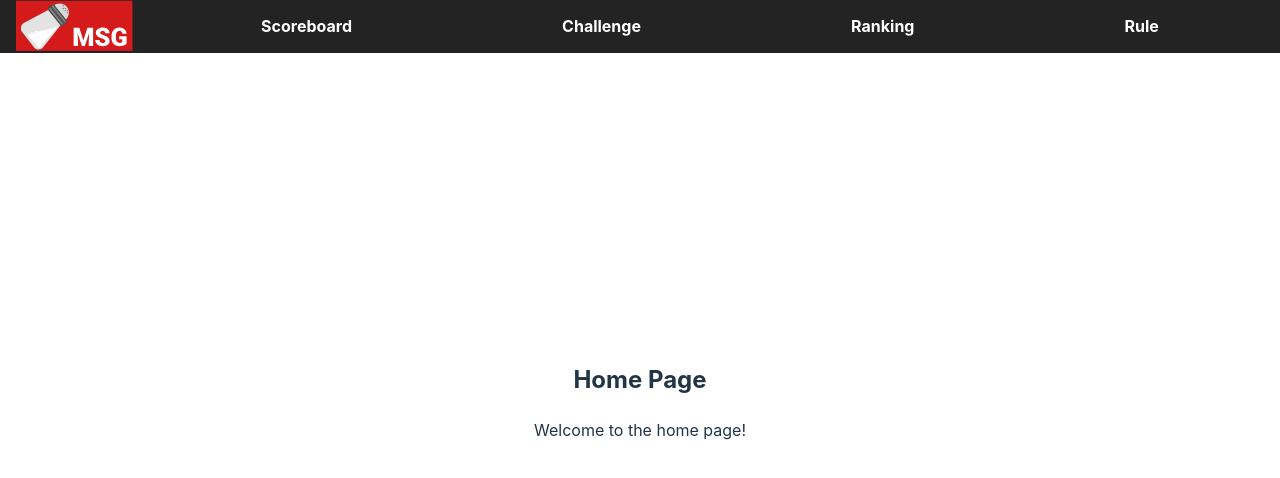
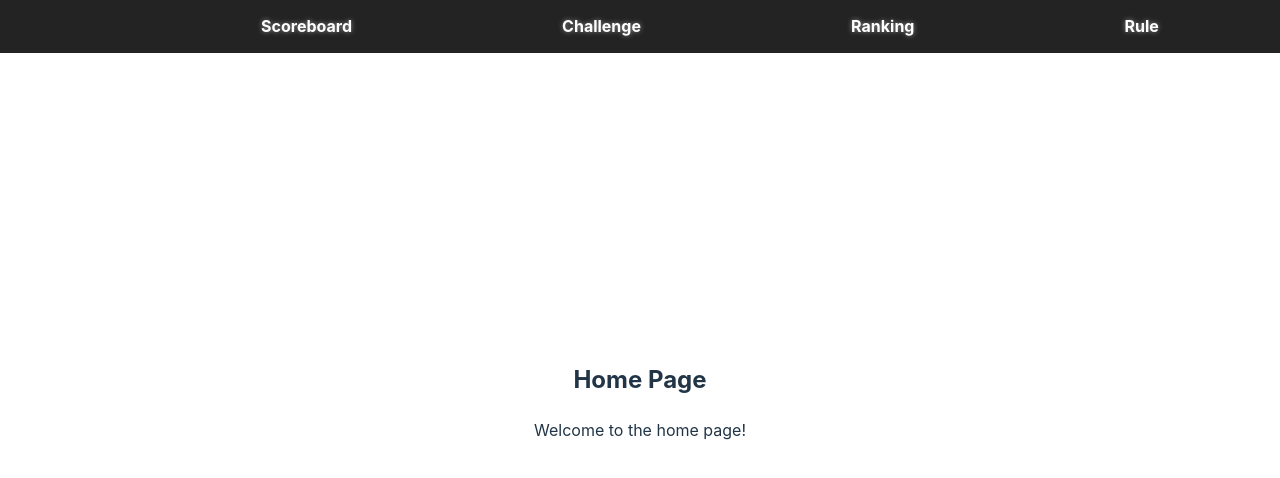
Before and after one commit to MJSEC-MJU/MSG_CTF_WEB, a React (Vite) app: page / in a window 1280 px wide. Shown: the top 478 px of the page. Built offline with nearby package versions, Linux system fonts and the light colour scheme.

Commit message:
fix : Add Header_animation Effect

```diff
--- a/src/components/Header.jsx
+++ b/src/components/Header.jsx
@@ -1,8 +1,7 @@
 import { Link } from 'react-router-dom';
-import styled from 'styled-components';
+import styled, { keyframes } from 'styled-components';
 import Logo from '../assets/MsgLogo.svg';
 
-// Header 컴포넌트 정의
 const Header = () => {
   return (
     <HeaderWrapper>
@@ -21,7 +20,15 @@ const Header = () => {
 
 export default Header;
 
-// 스타일 정의
+const backgroundAnimation = keyframes`
+  0% { background-position: 0 0; }
+  100% { background-position: -30px -30px; }
+`;
+
+const blink = keyframes`
+  50% { opacity: 0; }
+`;
+
 const HeaderWrapper = styled.div`
   position: fixed;
   top: 0;
@@ -29,6 +36,8 @@ const HeaderWrapper = styled.div`
   right: 0;
   padding: 0 1rem;
   background-color: #232323;
+  background-size: 60px 60px;
+  animation: ${backgroundAnimation} 3s linear infinite;
   z-index: 100;
 `;
 
@@ -42,13 +51,14 @@ const HeaderContainer = styled.header`
 const LogoIcon = styled.img`
   width: 120px;
   height: auto;
+  animation: ${blink} 1s steps(2, start) infinite;
 `;
 
 const Navigation = styled.nav`
   display: flex;
   justify-content: space-around;
   flex-grow: 1;
-  margin-left: 20px; // 로고와 네비게이션 사이의 간격
+  margin-left: 20px;
 `;
 
 const StyledLink = styled(Link)`
@@ -56,7 +66,11 @@ const StyledLink = styled(Link)`
   text-decoration: none;
   font-size: 16px;
   font-weight: bold;
+  text-shadow: 0 0 5px rgba(255, 255, 255, 0.5);
+
   &:hover {
-    text-decoration: underline;
+    color: #00ff00;
+    text-decoration: none;
+    text-shadow: 0 0 10px rgba(0, 255, 0, 0.7);
   }
 `;
```
